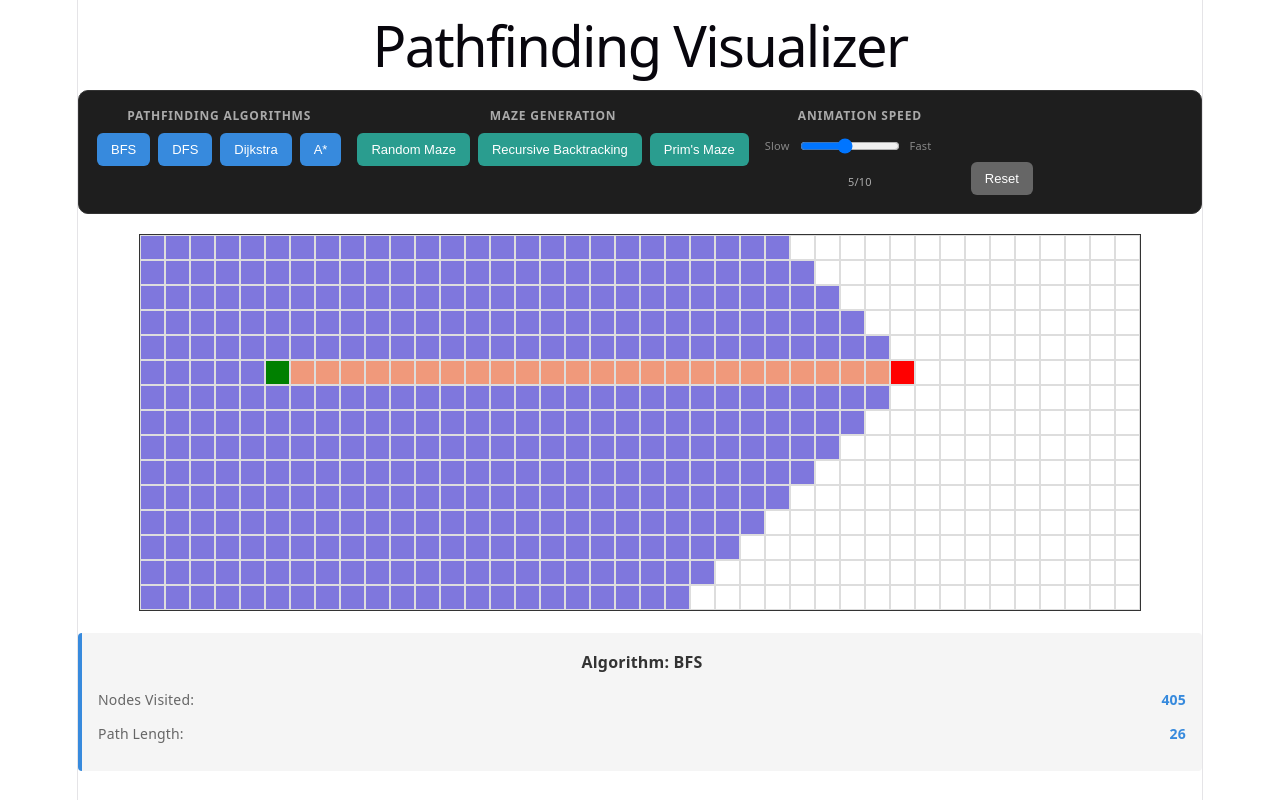
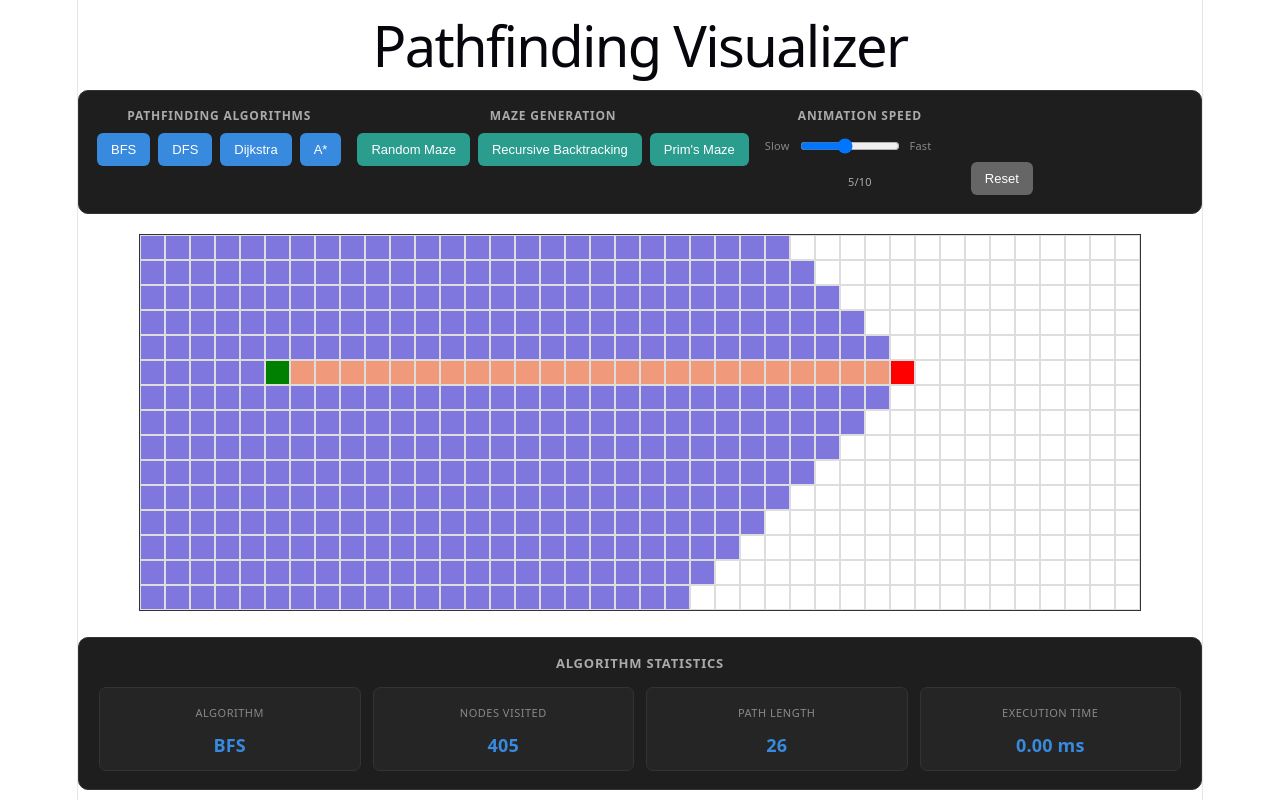
Before and after one commit to Sidfixx/maze-visualizer, a React (Vite) app: page / in a window 1280 px wide. Both pictures are taken after a click on the button "BFS". Built offline with nearby package versions, Linux system fonts and the light colour scheme.

Commit message:
added algorithm statistics

```diff
--- a/src/App.tsx
+++ b/src/App.tsx
@@ -334,9 +334,10 @@ function App() {
         pathNodeIndices={pathNodeIndices}
       />
 
-      <StatsPanel stats={result?.stats} />
-    </div>
-  );
-}
+        {result && !isAnimating && (
+        <StatsPanel stats={result.stats} />
+        )}    </div>
+         );
+          }
 
 export default App;
--- a/src/algorithms/bfs.ts
+++ b/src/algorithms/bfs.ts
@@ -65,7 +65,16 @@ for (const neighbor of neighbors) {
 
   return visitedNodesInOrder;
 }
-export function reconstructPath(endNode: Node): Node[] {
+export function reconstructPath(
+  endNode: Node,
+  startNode: Node
+): Node[] {
+  // If the end node was never reached,
+  // there is no path.
+  if (endNode !== startNode && endNode.previousNode === null) {
+    return [];
+  }
+
   const path: Node[] = [];
   let currentNode: Node | null = endNode;
 
--- a/src/components/Stats/StatsPanel.css
+++ b/src/components/Stats/StatsPanel.css
@@ -1,30 +1,54 @@
 .stats-panel {
-  margin-top: 16px;
-  padding: 16px;
-  background-color: #f5f5f5;
-  border-radius: 4px;
-  border-left: 4px solid #378add;
+  margin-top: 20px;
+  padding: 18px 20px;
+  background-color: #1e1e1e;
+  border: 1px solid #333;
+  border-radius: 10px;
+  box-sizing: border-box;
 }
 
-.stats-panel h3 {
-  margin: 0 0 12px 0;
-  font-size: 16px;
-  color: #333;
+.stats-title {
+  margin: 0 0 16px 0;
+  font-size: 13px;
+  font-weight: 600;
+  color: #aaa;
+  text-transform: uppercase;
+  letter-spacing: 0.8px;
+}
+
+.stats-grid {
+  display: grid;
+  grid-template-columns: repeat(4, 1fr);
+  gap: 12px;
 }
 
 .stat-item {
   display: flex;
-  justify-content: space-between;
-  margin: 8px 0;
-  font-size: 14px;
+  flex-direction: column;
+  gap: 6px;
+  padding: 12px 14px;
+  background-color: #252525;
+  border: 1px solid #333;
+  border-radius: 7px;
 }
 
 .stat-label {
-  font-weight: 500;
-  color: #666;
+  font-size: 11px;
+  color: #888;
+  text-transform: uppercase;
+  letter-spacing: 0.5px;
 }
 
 .stat-value {
+  font-size: 18px;
+  font-weight: 600;
   color: #378add;
-  font-weight: bold;
 }
+
+/* Responsive layout */
+
+@media (max-width: 600px) {
+  .stats-grid {
+    grid-template-columns: 1fr;
+  }
+}
--- a/src/components/Stats/StatsPanel.tsx
+++ b/src/components/Stats/StatsPanel.tsx
@@ -12,14 +12,32 @@ export function StatsPanel({ stats }: StatsPanelProps) {
 
   return (
     <div className="stats-panel">
-      <h3>Algorithm: {stats.algorithm}</h3>
-      <div className="stat-item">
-        <span className="stat-label">Nodes Visited:</span>
-        <span className="stat-value">{stats.nodesVisited}</span>
-      </div>
-      <div className="stat-item">
-        <span className="stat-label">Path Length:</span>
-        <span className="stat-value">{stats.pathLength}</span>
+      <h2 className="stats-title">Algorithm Statistics</h2>
+
+      <div className="stats-grid">
+        <div className="stat-item">
+          <span className="stat-label">Algorithm</span>
+          <span className="stat-value">{stats.algorithm}</span>
+        </div>
+
+        <div className="stat-item">
+          <span className="stat-label">Nodes Visited</span>
+          <span className="stat-value">{stats.nodesVisited}</span>
+        </div>
+
+        <div className="stat-item">
+          <span className="stat-label">Path Length</span>
+          <span className="stat-value">
+          {stats.pathLength === 0 ? 'No path found' : stats.pathLength}
+          </span>
+        </div>
+
+        <div className="stat-item">
+          <span className="stat-label">Execution Time</span>
+          <span className="stat-value">
+            {stats.executionTime.toFixed(2)} ms
+          </span>
+        </div>
       </div>
     </div>
   );
--- a/src/hooks/useALgorithmRunner.ts
+++ b/src/hooks/useALgorithmRunner.ts
@@ -23,13 +23,23 @@ export function useAlgorithmRunner() {
     const clonedStart = clonedGrid[startNode.row][startNode.col];
     const clonedEnd = clonedGrid[endNode.row][endNode.col];
 
-    const visitedNodesInOrder = algorithm(clonedGrid, clonedStart, clonedEnd);
+    const startTime = performance.now();
+
+const visitedNodesInOrder = algorithm(
+  clonedGrid,
+  clonedStart,
+  clonedEnd
+);
+
 const shortestPath = reconstructPath(clonedEnd);
+
+const endTime = performance.now();
 
 const stats: AlgorithmStats = {
   algorithm: algorithmName,
   nodesVisited: visitedNodesInOrder.length,
   pathLength: shortestPath.length,
+  executionTime: endTime - startTime,
 };
 
     setResult({ visitedNodesInOrder, shortestPath, stats });
--- a/src/hooks/useAnimationPlayer.ts
+++ b/src/hooks/useAnimationPlayer.ts
@@ -1,35 +1,57 @@
-import { useState, useEffect, useRef } from 'react';
+import { useState, useLayoutEffect, useRef } from 'react';
 import type { Node, AlgorithmResult } from '../types';
 
 export function useAnimationPlayer(
   result: AlgorithmResult | null,
   speed: number = 1
 ) {
-  const [visitedNodeIndices, setVisitedNodeIndices] = useState<Set<string>>(new Set());
-  const [pathNodeIndices, setPathNodeIndices] = useState<Set<string>>(new Set());
+  const [visitedNodeIndices, setVisitedNodeIndices] = useState<Set<string>>(
+    new Set()
+  );
+
+  const [pathNodeIndices, setPathNodeIndices] = useState<Set<string>>(
+    new Set()
+  );
+
   const [isAnimating, setIsAnimating] = useState(false);
 
   const visitedIntervalRef = useRef<NodeJS.Timeout | null>(null);
   const pathIntervalRef = useRef<NodeJS.Timeout | null>(null);
 
-  useEffect(() => {
+  useLayoutEffect(() => {
     if (!result) {
       setVisitedNodeIndices(new Set());
       setPathNodeIndices(new Set());
       setIsAnimating(false);
-      // Clear any running intervals
-      if (visitedIntervalRef.current) clearInterval(visitedIntervalRef.current);
-      if (pathIntervalRef.current) clearInterval(pathIntervalRef.current);
+
+      if (visitedIntervalRef.current) {
+        clearInterval(visitedIntervalRef.current);
+      }
+
+      if (pathIntervalRef.current) {
+        clearInterval(pathIntervalRef.current);
+      }
+
       return;
     }
 
+    // Start animation before the browser paints
     setIsAnimating(true);
+    setVisitedNodeIndices(new Set());
+    setPathNodeIndices(new Set());
+
     let visitedIndex = 0;
 
     const visitedInterval = setInterval(() => {
       if (visitedIndex < result.visitedNodesInOrder.length) {
         const node = result.visitedNodesInOrder[visitedIndex];
-        setVisitedNodeIndices(prev => new Set([...prev, `${node.row},${node.col}`]));
+
+        setVisitedNodeIndices((prev) => {
+          const next = new Set(prev);
+          next.add(`${node.row},${node.col}`);
+          return next;
+        });
+
         visitedIndex++;
       } else {
         clearInterval(visitedInterval);
@@ -41,10 +63,17 @@ export function useAnimationPlayer(
 
     function animatePath() {
       let pathIndex = 0;
+
       const pathInterval = setInterval(() => {
         if (pathIndex < result.shortestPath.length) {
           const node = result.shortestPath[pathIndex];
-          setPathNodeIndices(prev => new Set([...prev, `${node.row},${node.col}`]));
+
+          setPathNodeIndices((prev) => {
+            const next = new Set(prev);
+            next.add(`${node.row},${node.col}`);
+            return next;
+          });
+
           pathIndex++;
         } else {
           clearInterval(pathInterval);
@@ -56,10 +85,19 @@ export function useAnimationPlayer(
     }
 
     return () => {
-      if (visitedIntervalRef.current) clearInterval(visitedIntervalRef.current);
-      if (pathIntervalRef.current) clearInterval(pathIntervalRef.current);
+      if (visitedIntervalRef.current) {
+        clearInterval(visitedIntervalRef.current);
+      }
+
+      if (pathIntervalRef.current) {
+        clearInterval(pathIntervalRef.current);
+      }
     };
   }, [result, speed]);
 
-  return { visitedNodeIndices, pathNodeIndices, isAnimating };
+  return {
+    visitedNodeIndices,
+    pathNodeIndices,
+    isAnimating,
+  };
 }
--- a/src/types/index.ts
+++ b/src/types/index.ts
@@ -17,5 +17,6 @@ export interface AlgorithmResult {
 export interface AlgorithmStats {
   nodesVisited: number;
   pathLength: number;
+  executionTime: number;
   algorithm: string;
 }
```
Lines whose indentation alone changed are shown as unchanged.
